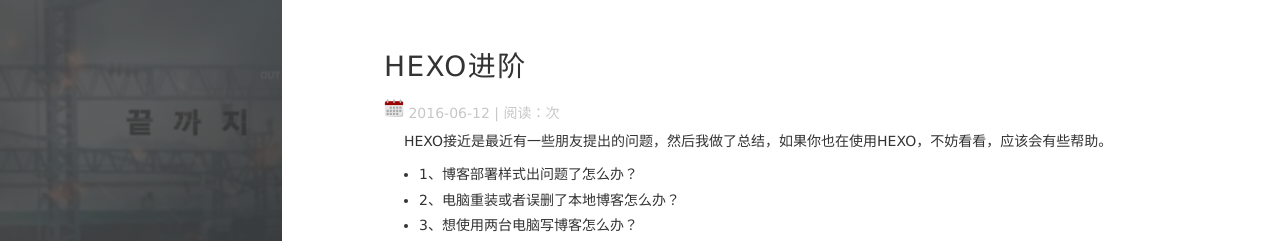
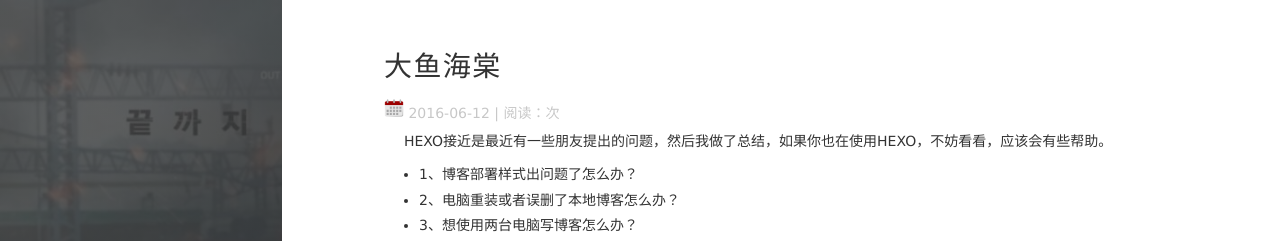
Before and after one commit to zmdmz/zmdmz.github.io, a Jekyll site: the page built from _posts/2016-06-12-HEXO_Advanced.md, in a window 1280 px wide and 900 px high. Shown: the top 241 px of the window. Built offline with Jekyll 4.4.1, drawn with Linux system fonts in a browser that asks for light colours; nearby versions of some CDN libraries; comment, search, counter and statistics services are not loaded.

Commit message:
Update 2016-06-12-HEXO_Advanced.md

```diff
--- a/_posts/2016-06-12-HEXO_Advanced.md
+++ b/_posts/2016-06-12-HEXO_Advanced.md
@@ -1,6 +1,6 @@
 ---
 layout: post
-title: HEXO进阶
+title: 大鱼海棠
 tag: 博客
 ---
 
```
